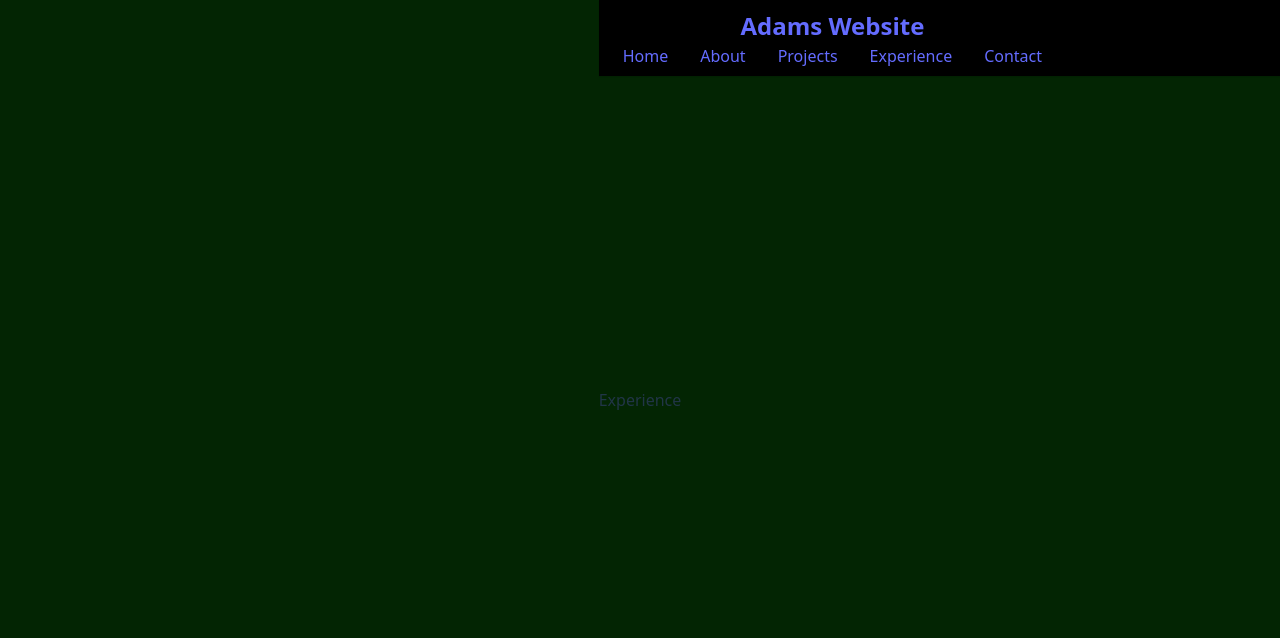
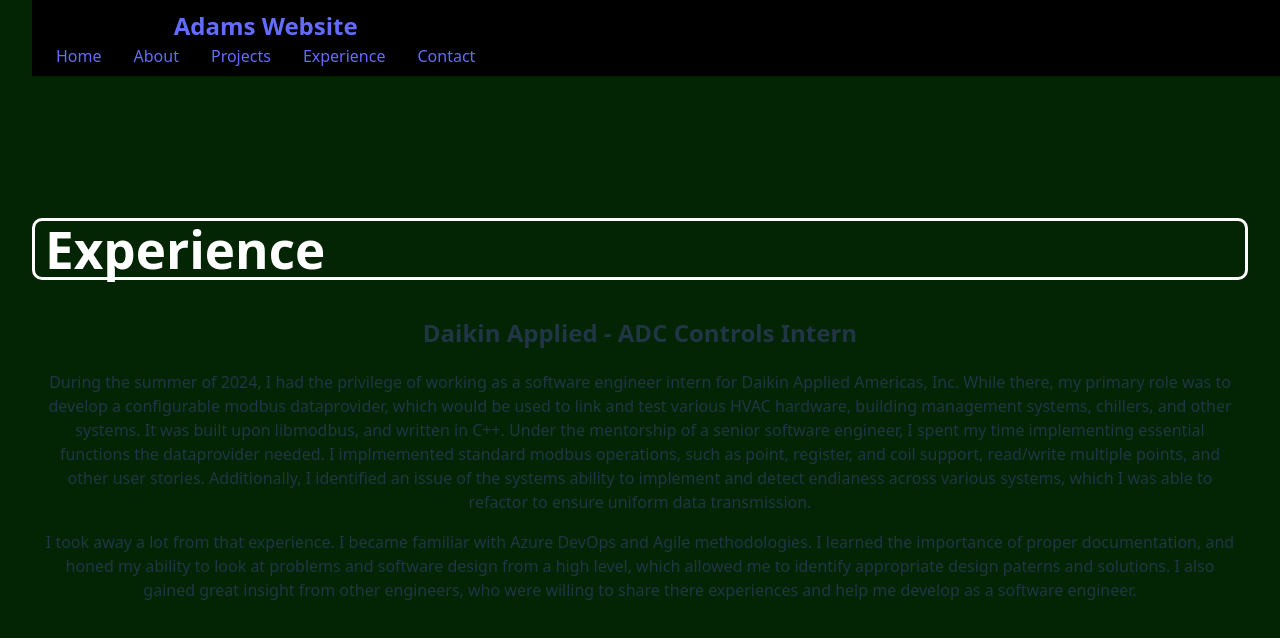
Before and after one commit to ajc32199/Personal-Website, a React (Vite) app: page /experience in a window 1280 px wide. Shown: the top 638 px of the page. Built offline with nearby package versions, Linux system fonts and the light colour scheme.

Commit message:
updated experience page

```diff
--- a/src/pages/About.jsx
+++ b/src/pages/About.jsx
@@ -7,7 +7,7 @@ function About() {
       <h1 className='header-1'>About Me!</h1>
     </div>
     <div>
-      <p1>My name is Adam Chiarella, and Im a fourth year Computer Science Student studying at UMN - Duluth, graduation in May 2025.</p1>
+      <p>My name is Adam Chiarella, and Im a fourth year Computer Science Student studying at UMN - Duluth, graduation in May 2025.</p>
       <p>
         I spent four years in the US Marine Corps, where I served with 1st Bn, 4th Marines in San Diego, CA. There, I had the honor
         of serving as a Mortars squad leader, supervising and directing the personal, professional, and tactical development of my Marines.
--- a/src/pages/Experience.jsx
+++ b/src/pages/Experience.jsx
@@ -2,7 +2,16 @@ import React from 'react'
 
 function Experience() {
   return (
-    <div>Experience</div>
+    <div>
+      <h1>Experience</h1>
+      <div>
+        <h2>Daikin Applied - ADC Controls Intern</h2>
+        <p>During the summer of 2024, I had the privilege of working as a software engineer intern for Daikin Applied Americas, Inc. While there, my primary role was to develop a configurable modbus dataprovider, which would be used to link and test various HVAC hardware, building management systems, chillers, and other systems. It was built upon libmodbus, and written in C++. Under the mentorship of a senior software engineer, I spent my time implementing essential functions the dataprovider needed. I implmemented standard modbus operations, such as point, register, and coil support, read/write multiple points, and other user stories. Additionally, I identified an issue of the systems ability to implement and detect endianess across various systems, which I was able to refactor to ensure uniform data transmission.</p>
+        <p>
+          I took away a lot from that experience. I became familiar with Azure DevOps and Agile methodologies. I learned the importance of proper documentation, and honed my ability to look at problems and software design from a high level, which allowed me to identify appropriate design paterns and solutions. I also gained great insight from other engineers, who were willing to share there experiences and help me develop as a software engineer.
+        </p>
+      </div>
+    </div>
   )
 }
 
```
